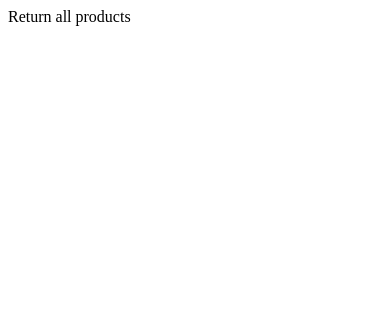
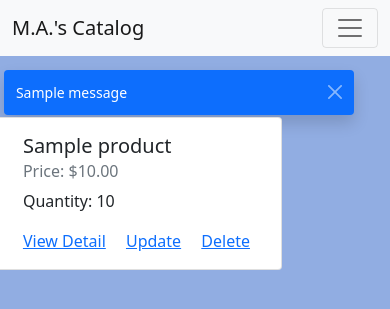
Before and after one commit to hadcode09/Fsdi111_CR, a Flask app: page /products in a window 390 px wide. Shown: the top 309 px of the page. Run offline with Flask 2, Linux system fonts and the light colour scheme; tables that the repository leaves empty hold one stand-in row (values such as "Sample post"); one stand-in notice (Sample message) is shown; some libraries are stand-ins or nearby versions.

Commit message:
fd111_CR

```diff
--- a/app/routes.py
+++ b/app/routes.py
@@ -1,44 +1,121 @@
+#!/usr/bin/env python3
+# -*- coding: utf8 -*-
+"""Route definitions"""
 #!/usr/bin/env python3
 # -*- coding: utf8 -*-
 """Route definitions"""
 
-from app import app
+from flask import (
+            render_template,
+            request, redirect,
+            url_for,
+            flash)
+from app import app, db
 from datetime import datetime
+from app.database import Product
+from app.forms.products import ProductForm
 
-@app.route("/version")
-def version():
-    return {
+@app.route("/")
+def index():
+    """Simple index view that displays version info and server time"""
+    version = {
         "ok" : True,
         "message": "success",
         "version": "1.0.0",
         "server time": datetime.now().strftime("%F %H:%M:%S")
     }
+    return render_template("index.html", version=version)
 
-@app.route("/")
-def index():
-    return render_template("index.html")
 
 @app.route("/products")
 def get_products():
-    """Retrieve all products"""
-    return "Return all products"
+    """Retrieve and display all products"""
+    products = Product.query.all()
+    return render_template("products.html", product_list=products)
+
 
 @app.route("/products/<int:pid>")
 def get_product_detail(pid):
-    """Retrieve a single product"""
-    return "Single product detail"
+    """Retrieve and display a single product"""
+    product = Product.query.filter_by(id=pid).first()
+    return render_template("product_detail.html", product=product)
 
-@app.route("/products/<int:pid>", methods=["PUT"])
-def update_product(pid):
-    """Update a single product"""
-    return "Single product update"
 
 @app.route("/products", methods=["POST"])
 def create_product():
     """Create a new product"""
-    return "Create new product"
+    form = ProductForm(request.form)
+    if form.validate():
+        product = Product()
+        product.name = form.name.data
+        product.price = form.price.data
+        product.quantity = form.quantity.data
+        product.description = form.description.data
+        db.session.add(product)
+        db.session.commit()
+        flash("Product created!")
+        return redirect(url_for('get_products'))
 
-@app.route("/products/<int:pid>", methods=["DELETE"])
+    def product_quantity(number):
+        if number == product.quantity <= 100():
+            print(['background-color:red'])
+            return['background-color:red']
+        elif product.quantity == 500 >i< 101():
+            print(['background-color:yellow'])
+            return['background-color:yellow']
+        elif product.quantity == 1000 >i< 501():
+            print(['background-color:green'])
+            return['background-color:green']
+
+    flash("Invalid data")
+    return redirect(url_for('get_products'))
+
+
+
+@app.route("/products/<int:pid>", methods=["POST"])
+def update_product(pid):
+    """Updates a single product"""
+    form = ProductForm(request.form)
+    if form.validate():
+        product = Product.query.filter_by(id=pid).first()
+        product.name = form.name.data
+        product.price = form.price.data
+        product.quantity = form.quantity.data
+        product.description = form.description.data
+        db.session.commit()
+        flash("Product updated!")
+        return redirect(url_for('get_products'))
+    flash("Invalid data")
+    return redirect(url_for('get_products'))
+
+
+@app.route("/products/registrations")
+def create_product_form():
+    """Renders the create product form"""
+    prod_form = ProductForm()
+    return render_template("create_form.html", form=prod_form)
+
+
+@app.route("/products/modifications/<int:pid>")
+def update_product_form(pid):
+    """Renders the update product form, which populates each form
+        field with product data for a given product id.
+    """
+    form = ProductForm()
+    product = Product.query.filter_by(id=pid).first()
+    return render_template("update_form.html", form=form, product=product)
+
+
+@app.route("/products/eliminations/<int:pid>")
 def delete_product(pid):
     """Soft delete a single product"""
-    return "Soft delete a product"
+    product = Product.query.filter_by(id=pid).first()
+    db.session.delete(product)
+    db.session.commit()
+    flash("Product deleted!")
+    return redirect(url_for('get_products'))
+
+
+@app.errorhandler(404)
+def page_not_found(e):
+    return render_template("404.html"), 404
--- /dev/null
+++ b/app/static/css/main.css
@@ -0,0 +1,3 @@
+body{
+    background-color: rgb(145, 173, 226);
+}
--- a/app/template/base.html
+++ b/app/templates/base.html
@@ -9,11 +9,13 @@
             integrity="sha384-eOJMYsd53ii+scO/bJGFsiCZc+5NDVN2yr8+0RDqr0Ql0h+rP48ckxlpbzKgwra6"
             crossorigin="anonymous"
         >
+        <link rel="stylesheet" type = "text/css" href="{{ url_for('static',filename='css/main.css') }}"
+        >
     </head>
     <body>
         <nav class="navbar navbar-expand-lg navbar-light bg-light">
             <div class="container-fluid">
-                <a class="navbar-brand" href="#">Catalog</a>
+                <a class="navbar-brand" href="{{ url_for('index') }}">M.A.'s Catalog</a>
                 <button
                     class="navbar-toggler"
                     type="button" data-bs-toggle="collapse"
@@ -24,19 +26,26 @@
                 <div class="collapse navbar-collapse" id="navbarNav">
                 <ul class="navbar-nav">
                     <li class="nav-item">
-                    <a class="nav-link active" aria-current="page" href="#">Home</a>
+                    <a class="nav-link active" aria-current="page" href="{{ url_for('index') }}">Home</a>
                     </li>
                     <li class="nav-item">
-                        <a class="nav-link" href="#">
-                            Products
+                        <a class="nav-link" href="{{ url_for('get_products') }}">
+                            List Products
+                        </a>
+                    </li>
+                    <li class="nav-item">
+                        <a class="nav-link" href="{{ url_for('create_product_form') }}">
+                            Register Products
                         </a>
                     </li>
                 </ul>
                 </div>
             </div>
         </nav>
-        {% block content %}
-        {% endblock content %}
+        <div class="container" style="margin:10px;"></div>
+            {% block content %}
+            {% endblock content %}
+        </div>
         <script
             src="https://cdn.jsdelivr.net/npm/bootstrap@5.0.0-beta3/dist/js/bootstrap.bundle.min.js"
             integrity="sha384-JEW9xMcG8R+pH31jmWH6WWP0WintQrMb4s7ZOdauHnUtxwoG2vI5DkLtS3qm9Ekf"
--- /dev/null
+++ b/app/templates/products.html
@@ -0,0 +1,44 @@
+{% extends "base.html" %}
+
+{% block title %}Product catalog{% endblock title %}
+
+{% block content %}
+    {%set i = 0 %}
+    <div class="col-md-12" style="padding: 1%;">
+    {% with messages = get_flashed_messages() %}
+      {% if messages %}
+        {% for message in messages %}
+        <div class="toast show align-items-center text-white bg-primary border-0"
+            role="alert" aria-live="assertive" aria-atomic="true" data-autohide="false">
+          <div class="d-flex">
+            <div class="toast-body">
+              {{ message }}
+            </div>
+            <button type="button" class="btn-close btn-close-white me-2 m-auto"
+                  data-bs-dismiss="toast" aria-label="Close"></button>
+          </div>
+        </div>
+        {% endfor %}
+      {% endif %}
+    {% endwith %}
+      <div class="row">
+      {% for product in product_list %}
+      <div class="card" style="width: 18rem; margin: 0.5%;">
+          <div class="card-body">
+            <h5 class="card-title">{{ product.name }}</h5>
+            <h6 class="card-subtitle mb-2 text-muted">Price: {{ "${:,.2f}".format(product.price) }}</h6>
+            <p class="card-text">Quantity: {{ product.quantity }}</p>
+            <a href="{{ url_for('get_product_detail', pid=product.id) }}" class="card-link">View Detail</a>
+            <a href="{{ url_for('update_product_form', pid=product.id) }}" class="card-link">Update</a>
+            <a href="{{ url_for('delete_product', pid=product.id) }}" class="card-link">Delete</a>
+          </div>
+        </div>
+        {% set  i = i+1 %}
+        {% if i%4 == 0 %}
+        </div>
+        <div class="row">
+        {% endif %}
+      {% endfor %}
+      </div>
+    </div>
+{% endblock content %}
```
Also changed, not shown: app/__init__.py (+7 -1 lines), app/forms/products.py (added, +23 -0 lines), app/template/index.html (deleted, +0 -9 lines), app/templates/404.html (added, +15 -0 lines), app/templates/create_form.html (added, +35 -0 lines), app/templates/index.html (added, +15 -0 lines), app/templates/product_detail.html (added, +17 -0 lines), app/templates/update_form.html (added, +35 -0 lines), create_db.py (added, +8 -0 lines), README.md (added), app/forms/__init__.py (added), app/static/rducky.jpg (renamed from app/Static/rducky.jpg), app/template/products.html (deleted), 1 other file.
